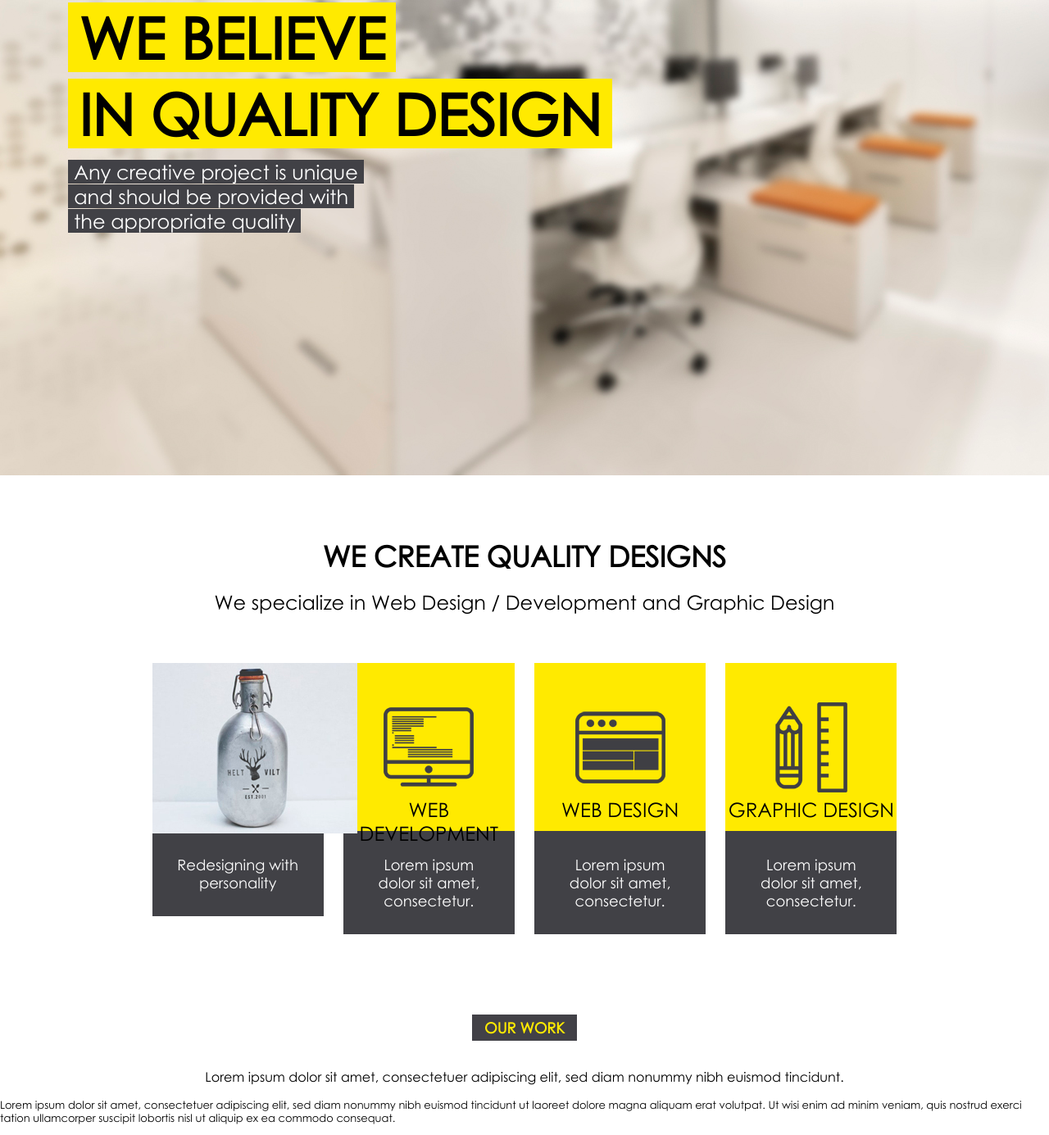
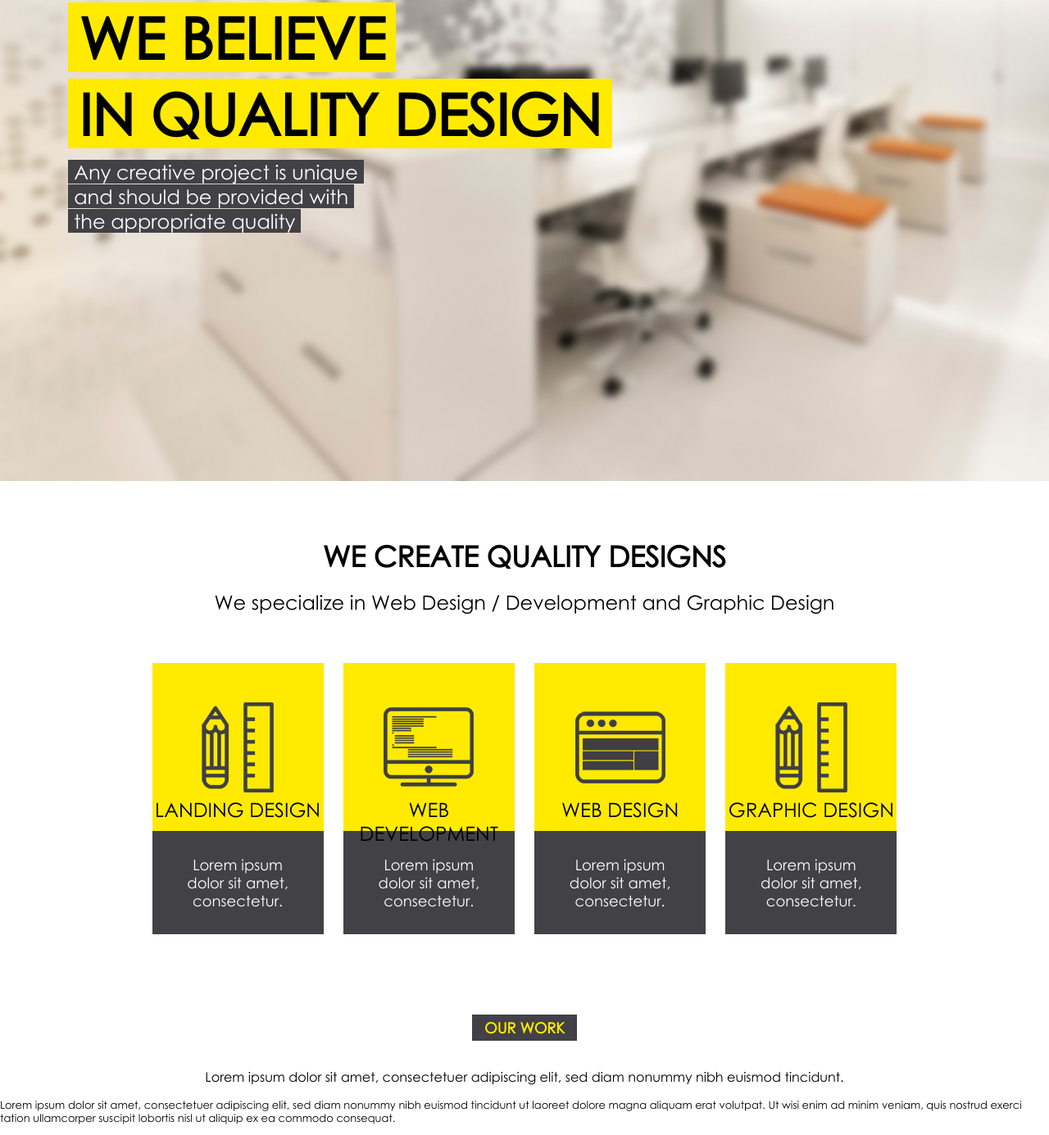
Before and after one commit to yaiestura/webdesign_blog, a plain HTML site: page index.html in a window 1280 px wide. Shown: the part 284-1669 px from the top of the page at 82% size. Drawn offline with nearby package versions, Linux system fonts and the light colour scheme.

Commit message:
minor fix

```diff
--- a/css/style.css
+++ b/css/style.css
@@ -55,6 +55,10 @@ nav ul{
 
 .main-slide {
     background: url(/media/slider_bg.jpg) no-repeat;
+    -webkit-background-size: cover;
+    -moz-background-size: cover;
+    -o-background-size: cover;
+    background-size: cover;
     padding: 123px 0 303px 0;
     margin-bottom: 0;
 }
@@ -121,7 +125,7 @@ nav ul{
     justify-content: space-between;
 }
 
-.cards > .card-item:not(:first-child) {
+.card-item {
     background-color: #ffea00;
 }
 
--- a/index.html
+++ b/index.html
@@ -40,10 +40,11 @@
                     <div class="cards">
                         <div class="card-item">
                             <div class="top-card">
-                                <img src="/media/spec_1.jpg" alt="Personality">
+                                <img src="/media/spec_4.png" alt="Web Development">
+                                <p>Landing Design</p>
                             </div>
                             <div class="bottom-card">
-                                <p>Redesigning with personality</p>
+                                <p>Lorem ipsum dolor sit amet, consectetur.</p>
                             </div>
                         </div>
                         <div class="card-item">
@@ -115,6 +116,5 @@
 		integrity="sha256-CSXorXvZcTkaix6Yvo6HppcZGetbYMGWSFlBw8HfCJo="
 		crossorigin="anonymous">
     </script>
-
 </body>
 </html>
```
Also changed, not shown: 1 other file.
